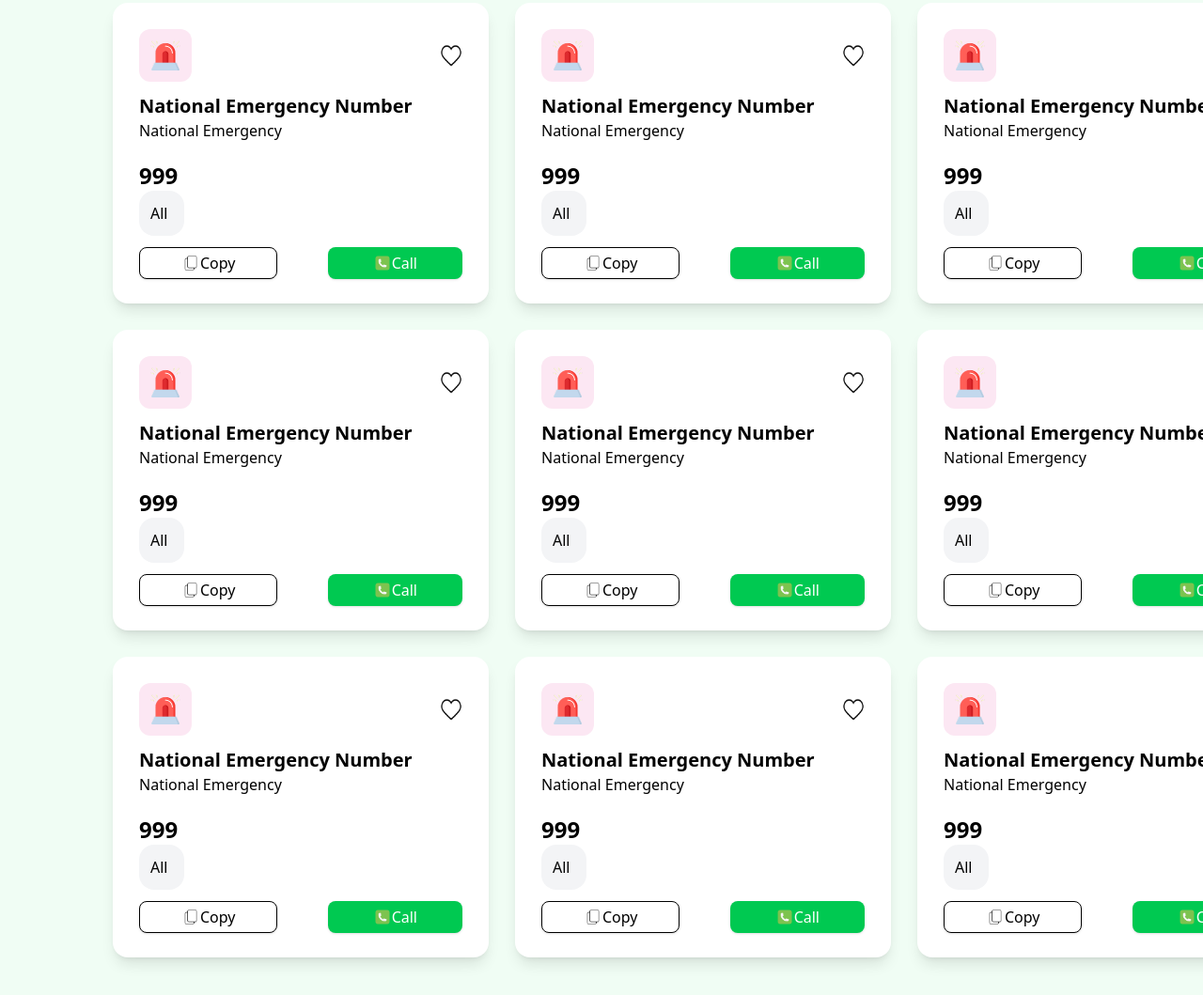
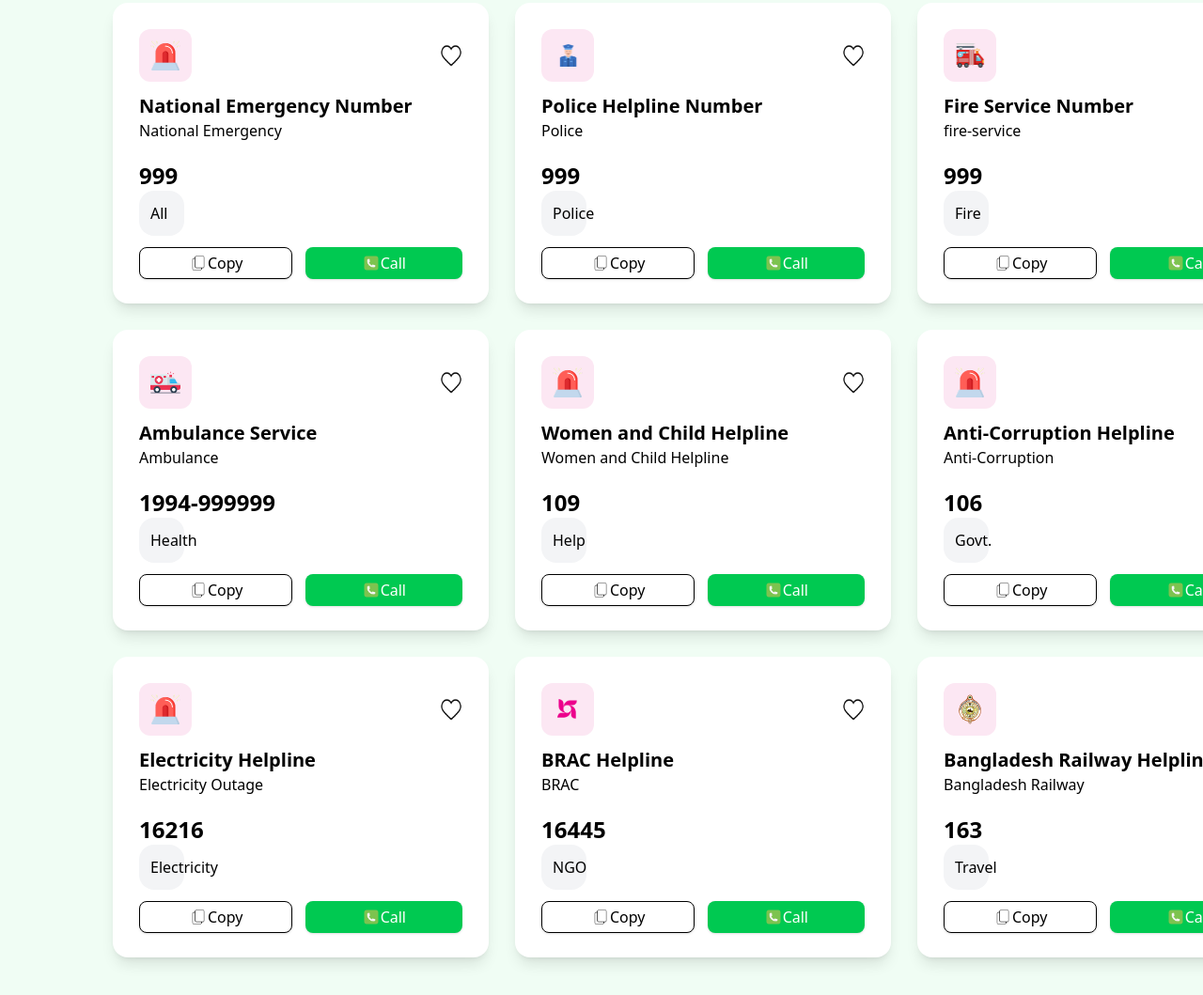
Before and after one commit to nahid-mia/my_fifth_assignment, a plain HTML site: page index.html in a window 1280 px wide. Shown: the part 321-1380 px from the top of the page at 94% size. Drawn offline with nearby package versions, Linux system fonts and the light colour scheme.

Commit message:
Html and css done

```diff
--- a/index.html
+++ b/index.html
@@ -14,7 +14,7 @@
             <h3 class="text-xl font-extrabold text-green-900">Emergency <br> Service</h3>
         </section>
         <section class="flex justify-between gap-3">
-        <div class="flex justify-between gap-1 bg-green-50 px-11 items-center rounded-4xl">
+        <div class="flex justify-between gap-1 bg-green-50 px-13 items-center rounded-4xl">
             <div class="font-bold">0</div>
             <div><img src="assets/heart.png" alt="" class="w-7 h-7"></div>
         </div>
@@ -46,11 +46,11 @@
                         <p class="font-bold text-2xl">999</p>
                         <p class="mb-3 p-3 w-12 bg-gray-100 rounded-2xl">All</p>
                         <div class="flex justify-between">
-                            <button class="flex border border-grey-50 px-11 py-1 bg-white text-black rounded-lg shadow hover:bg-black hover:text-white items-center">
+                            <button class="flex border border-grey-50 px-13 py-1 bg-white text-black rounded-lg shadow hover:bg-black hover:text-white items-center">
                                 <img src="assets/—Pngtree—vector copy icon_4013516.png" alt="" class="w-5 h-5">
                                 <p>Copy</p>
                             </button>
-                        <button class="flex px-12 py-1 bg-green-500 text-white rounded-lg shadow hover:bg-black items-center">
+                        <button class="flex px-15 py-1 bg-green-500 text-white rounded-lg shadow hover:bg-black items-center">
                             <img src="assets/—Pngtree—call sign_8908888.png" alt="" class="w-5 h-5">
                             <p>Call</p>
                         </button>
@@ -60,20 +60,70 @@
                 <div>
                    <div class="flex flex-col gap-3 w-100 h-80 p-7 bg-white rounded-2xl shadow-lg">
                     <section class="flex justify-between items-center">
-                        <div class="bg-pink-100 p-3 rounded-xl"><img src="assets/emergency.png" alt="" class="w-8 h-8"></div>
+                        <div class="bg-pink-100 p-3 rounded-xl"><img src="assets/police.png" alt="" class="w-8 h-8"></div>
                         <div><img src="assets/vecteezy_heart_1187989.png" alt="" class="w-6 h-6"></div>
                     </section>
                     <section>
-                        <p class="font-bold text-xl">National Emergency Number</p>
-                        <p class="mb-5">National Emergency</p>
+                        <p class="font-bold text-xl">Police Helpline Number</p>
+                        <p class="mb-5">Police</p>
                         <p class="font-bold text-2xl">999</p>
-                        <p class="mb-3 p-3 w-12 bg-gray-100 rounded-2xl">All</p>
+                        <p class="mb-3 p-3 w-12 bg-gray-100 rounded-2xl">Police</p>
                         <div class="flex justify-between">
-                            <button class="flex border border-grey-50 px-11 py-1 bg-white text-black rounded-lg shadow hover:bg-black hover:text-white items-center">
+                            <button class="flex border border-grey-50 px-13 py-1 bg-white text-black rounded-lg shadow hover:bg-black hover:text-white items-center">
                                 <img src="assets/—Pngtree—vector copy icon_4013516.png" alt="" class="w-5 h-5">
                                 <p>Copy</p>
                             </button>
-                        <button class="flex px-12 py-1 bg-green-500 text-white rounded-lg shadow hover:bg-black items-center">
+                        <button class="flex px-15 py-1 bg-green-500 text-white rounded-lg shadow hover:bg-black items-center">
+                            <img src="assets/—Pngtree—call sign_8908888.png" alt="" class="w-5 h-5">
+                            <p>Call</p>
+                        </button>
+                        </div>
+                    </section>
+                    </div>
+                </div>
+                <div>
+                    <div class="flex flex-col gap-3 w-100 h-80 p-7 bg-white rounded-2xl shadow-lg">
+                    <section class="flex justify-between items-center">
+                        <div class="bg-pink-100 p-3 rounded-xl"><img src="assets/fire-service.png" alt="" class="w-8 h-8"></div>
+                        <div><img src="assets/vecteezy_heart_1187989.png" alt="" class="w-6 h-6"></div>
+                    </section>
+                    <section>
+                        <p class="font-bold text-xl">Fire Service Number</p>
+                        <p class="mb-5">fire-service</p>
+                        <p class="font-bold text-2xl">999</p>
+                        <p class="mb-3 p-3 w-12 bg-gray-100 rounded-2xl">Fire</p>
+                        <div class="flex justify-between">
+                            <button class="flex border border-grey-50 px-13 py-1 bg-white text-black rounded-lg shadow hover:bg-black hover:text-white items-center">
+                                <img src="assets/—Pngtree—vector copy icon_4013516.png" alt="" class="w-5 h-5">
+                                <p>Copy</p>
+                            </button>
+                        <button class="flex px-15 py-1 bg-green-500 text-white rounded-lg shadow hover:bg-black items-center">
+                            <img src="assets/—Pngtree—call sign_8908888.png" alt="" class="w-5 h-5">
+                            <p>Call</p>
+                        </button>
+                        </div>
+                    </section>
+                    </div>
+                </div>
+            </div>
+            <div class="flex gap-7">
+                <div>
+                    <div class="flex flex-col gap-3 w-100 h-80 p-7 bg-white rounded-2xl shadow-lg">
+                    <section class="flex justify-between items-center">
+                        <div class="bg-pink-100 p-3 rounded-xl"><img src="assets/ambulance.png" alt="" class="w-8 h-8"></div>
+                        <div><img src="assets/vecteezy_heart_1187989.png" alt="" class="w-6 h-6"></div>
+                    </section>
+                    <section>
+                        <p class="font-bold text-xl">Ambulance Service</p>
+                        <p class="mb-5">Ambulance</p>
+                        <p class="font-bold text-2xl">1994-999999</p>
+                        <p class="mb-3 p-3 w-12 bg-gray-100 rounded-2xl">Health</p>
+                        <div class="flex justify-between">
+                            <button class="flex border border-grey-50 px-13 py-1 bg-white text-black rounded-lg shadow hover:bg-black hover:text-white items-center">
+                                <img src="assets/—Pngtree—vector copy icon_4013516.png" alt="" class="w-5 h-5">
+                                <p>Copy</p>
+                            </button>
+                        <button class="flex px-15 py-1 bg-green-500 text-white rounded-lg shadow hover:bg-black items-center">
                             <img src="assets/—Pngtree—call sign_8908888.png" alt="" class="w-5 h-5">
                             <p>Call</p>
                         </button>
@@ -88,42 +138,16 @@
                         <div><img src="assets/vecteezy_heart_1187989.png" alt="" class="w-6 h-6"></div>
                     </section>
                     <section>
-                        <p class="font-bold text-xl">National Emergency Number</p>
-                        <p class="mb-5">National Emergency</p>
-                        <p class="font-bold text-2xl">999</p>
-                        <p class="mb-3 p-3 w-12 bg-gray-100 rounded-2xl">All</p>
+                        <p class="font-bold text-xl">Women and Child Helpline</p>
+                        <p class="mb-5">Women and Child Helpline</p>
+                        <p class="font-bold text-2xl">109</p>
+                        <p class="mb-3 p-3 w-12 bg-gray-100 rounded-2xl">Help</p>
                         <div class="flex justify-between">
-                            <button class="flex border border-grey-50 px-11 py-1 bg-white text-black rounded-lg shadow hover:bg-black hover:text-white items-center">
+                            <button class="flex border border-grey-50 px-13 py-1 bg-white text-black rounded-lg shadow hover:bg-black hover:text-white items-center">
                                 <img src="assets/—Pngtree—vector copy icon_4013516.png" alt="" class="w-5 h-5">
                                 <p>Copy</p>
                             </button>
-                        <button class="flex px-12 py-1 bg-green-500 text-white rounded-lg shadow hover:bg-black items-center">
-                            <img src="assets/—Pngtree—call sign_8908888.png" alt="" class="w-5 h-5">
-                            <p>Call</p>
-                        </button>
-                        </div>
-                    </section>
-                    </div>
-                </div>
-            </div>
-            <div class="flex gap-7">
-                <div>
-                    <div class="flex flex-col gap-3 w-100 h-80 p-7 bg-white rounded-2xl shadow-lg">
-                    <section class="flex justify-between items-center">
-                        <div class="bg-pink-100 p-3 rounded-xl"><img src="assets/emergency.png" alt="" class="w-8 h-8"></div>
-                        <div><img src="assets/vecteezy_heart_1187989.png" alt="" class="w-6 h-6"></div>
-                    </section>
-                    <section>
-                        <p class="font-bold text-xl">National Emergency Number</p>
-                        <p class="mb-5">National Emergency</p>
-                        <p class="font-bold text-2xl">999</p>
-                        <p class="mb-3 p-3 w-12 bg-gray-100 rounded-2xl">All</p>
-                        <div class="flex justify-between">
-                            <button class="flex border border-grey-50 px-11 py-1 bg-white text-black rounded-lg shadow hover:bg-black hover:text-white items-center">
-                                <img src="assets/—Pngtree—vector copy icon_4013516.png" alt="" class="w-5 h-5">
-                                <p>Copy</p>
-                            </button>
-                        <button class="flex px-12 py-1 bg-green-500 text-white rounded-lg shadow hover:bg-black items-center">
+                        <button class="flex px-15 py-1 bg-green-500 text-white rounded-lg shadow hover:bg-black items-center">
                             <img src="assets/—Pngtree—call sign_8908888.png" alt="" class="w-5 h-5">
                             <p>Call</p>
                         </button>
@@ -138,40 +162,16 @@
                         <div><img src="assets/vecteezy_heart_1187989.png" alt="" class="w-6 h-6"></div>
                     </section>
                     <section>
-                        <p class="font-bold text-xl">National Emergency Number</p>
-                        <p class="mb-5">National Emergency</p>
-                        <p class="font-bold text-2xl">999</p>
-                        <p class="mb-3 p-3 w-12 bg-gray-100 rounded-2xl">All</p>
+                        <p class="font-bold text-xl">Anti-Corruption Helpline</p>
+                        <p class="mb-5">Anti-Corruption</p>
+                        <p class="font-bold text-2xl">106</p>
+                        <p class="mb-3 p-3 w-12 bg-gray-100 rounded-2xl">Govt.</p>
                         <div class="flex justify-between">
-                            <button class="flex border border-grey-50 px-11 py-1 bg-white text-black rounded-lg shadow hover:bg-black hover:text-white items-center">
+                            <button class="flex border border-grey-50 px-13 py-1 bg-white text-black rounded-lg shadow hover:bg-black hover:text-white items-center">
                                 <img src="assets/—Pngtree—vector copy icon_4013516.png" alt="" class="w-5 h-5">
                                 <p>Copy</p>
                             </button>
-                        <button class="flex px-12 py-1 bg-green-500 text-white rounded-lg shadow hover:bg-black items-center">
-                            <img src="assets/—Pngtree—call sign_8908888.png" alt="" class="w-5 h-5">
-                            <p>Call</p>
-                        </button>
-                        </div>
-                    </section>
-                    </div>
-                </div>
-                <div>
-                    <div class="flex flex-col gap-3 w-100 h-80 p-7 bg-white rounded-2xl shadow-lg">
-                    <section class="flex justify-between items-center">
-                        <div class="bg-pink-100 p-3 rounded-xl"><img src="assets/emergency.png" alt="" class="w-8 h-8"></div>
-                        <div><img src="assets/vecteezy_heart_1187989.png" alt="" class="w-6 h-6"></div>
-                    </section>
-                    <section>
-                        <p class="font-bold text-xl">National Emergency Number</p>
-                        <p class="mb-5">National Emergency</p>
-                        <p class="font-bold text-2xl">999</p>
-                        <p class="mb-3 p-3 w-12 bg-gray-100 rounded-2xl">All</p>
-                        <div class="flex justify-between">
-                            <button class="flex border border-grey-50 px-11 py-1 bg-white text-black rounded-lg shadow hover:bg-black hover:text-white items-center">
-                                <img src="assets/—Pngtree—vector copy icon_4013516.png" alt="" class="w-5 h-5">
-                                <p>Copy</p>
-                            </button>
-                        <button class="flex px-12 py-1 bg-green-500 text-white rounded-lg shadow hover:bg-black items-center">
+                        <button class="flex px-15 py-1 bg-green-500 text-white rounded-lg shadow hover:bg-black items-center">
                             <img src="assets/—Pngtree—call sign_8908888.png" alt="" class="w-5 h-5">
                             <p>Call</p>
                         </button>
@@ -188,16 +188,16 @@
                         <div><img src="assets/vecteezy_heart_1187989.png" alt="" class="w-6 h-6"></div>
                     </section>
                     <section>
-                        <p class="font-bold text-xl">National Emergency Number</p>
-                        <p class="mb-5">National Emergency</p>
-                        <p class="font-bold text-2xl">999</p>
-                        <p class="mb-3 p-3 w-12 bg-gray-100 rounded-2xl">All</p>
+                        <p class="font-bold text-xl">Electricity Helpline</p>
+                        <p class="mb-5">Electricity Outage</p>
+                        <p class="font-bold text-2xl">16216</p>
+                        <p class="mb-3 p-3 w-12 bg-gray-100 rounded-2xl">Electricity</p>
                         <div class="flex justify-between">
-                            <button class="flex border border-grey-50 px-11 py-1 bg-white text-black rounded-lg shadow hover:bg-black hover:text-white items-center">
+                            <button class="flex border border-grey-50 px-13 py-1 bg-white text-black rounded-lg shadow hover:bg-black hover:text-white items-center">
                                 <img src="assets/—Pngtree—vector copy icon_4013516.png" alt="" class="w-5 h-5">
                                 <p>Copy</p>
                             </button>
-                        <button class="flex px-12 py-1 bg-green-500 text-white rounded-lg shadow hover:bg-black items-center">
+                        <button class="flex px-15 py-1 bg-green-500 text-white rounded-lg shadow hover:bg-black items-center">
                             <img src="assets/—Pngtree—call sign_8908888.png" alt="" class="w-5 h-5">
                             <p>Call</p>
                         </button>
@@ -208,20 +208,20 @@
                 <div>
                     <div class="flex flex-col gap-3 w-100 h-80 p-7 bg-white rounded-2xl shadow-lg">
                     <section class="flex justify-between items-center">
-                        <div class="bg-pink-100 p-3 rounded-xl"><img src="assets/emergency.png" alt="" class="w-8 h-8"></div>
+                        <div class="bg-pink-100 p-3 rounded-xl"><img src="assets/brac.png" alt="" class="w-8 h-8"></div>
                         <div><img src="assets/vecteezy_heart_1187989.png" alt="" class="w-6 h-6"></div>
                     </section>
                     <section>
-                        <p class="font-bold text-xl">National Emergency Number</p>
-                        <p class="mb-5">National Emergency</p>
-                        <p class="font-bold text-2xl">999</p>
-                        <p class="mb-3 p-3 w-12 bg-gray-100 rounded-2xl">All</p>
+                        <p class="font-bold text-xl">BRAC Helpline</p>
+                        <p class="mb-5">BRAC</p>
+                        <p class="font-bold text-2xl">16445</p>
+                        <p class="mb-3 p-3 w-12 bg-gray-100 rounded-2xl">NGO</p>
                         <div class="flex justify-between">
-                            <button class="flex border border-grey-50 px-11 py-1 bg-white text-black rounded-lg shadow hover:bg-black hover:text-white items-center">
+                            <button class="flex border border-grey-50 px-13 py-1 bg-white text-black rounded-lg shadow hover:bg-black hover:text-white items-center">
                                 <img src="assets/—Pngtree—vector copy icon_4013516.png" alt="" class="w-5 h-5">
                                 <p>Copy</p>
                             </button>
-                        <button class="flex px-12 py-1 bg-green-500 text-white rounded-lg shadow hover:bg-black items-center">
+                        <button class="flex px-15 py-1 bg-green-500 text-white rounded-lg shadow hover:bg-black items-center">
                             <img src="assets/—Pngtree—call sign_8908888.png" alt="" class="w-5 h-5">
                             <p>Call</p>
                         </button>
@@ -232,20 +232,20 @@
                 <div>
                     <div class="flex flex-col gap-3 w-100 h-80 p-7 bg-white rounded-2xl shadow-lg">
                     <section class="flex justify-between items-center">
-                        <div class="bg-pink-100 p-3 rounded-xl"><img src="assets/emergency.png" alt="" class="w-8 h-8"></div>
+                        <div class="bg-pink-100 p-3 rounded-xl"><img src="assets/Bangladesh-Railway.png" alt="" class="w-8 h-8"></div>
                         <div><img src="assets/vecteezy_heart_1187989.png" alt="" class="w-6 h-6"></div>
                     </section>
                     <section>
-                        <p class="font-bold text-xl">National Emergency Number</p>
-                        <p class="mb-5">National Emergency</p>
-                        <p class="font-bold text-2xl">999</p>
-                        <p class="mb-3 p-3 w-12 bg-gray-100 rounded-2xl">All</p>
+                        <p class="font-bold text-xl">Bangladesh Railway Helpline</p>
+                        <p class="mb-5">Bangladesh Railway</p>
+                        <p class="font-bold text-2xl">163</p>
+                        <p class="mb-3 p-3 w-12 bg-gray-100 rounded-2xl">Travel</p>
                         <div class="flex justify-between">
-                            <button class="flex border border-grey-50 px-11 py-1 bg-white text-black rounded-lg shadow hover:bg-black hover:text-white items-center">
+                            <button class="flex border border-grey-50 px-13 py-1 bg-white text-black rounded-lg shadow hover:bg-black hover:text-white items-center">
                                 <img src="assets/—Pngtree—vector copy icon_4013516.png" alt="" class="w-5 h-5">
                                 <p>Copy</p>
                             </button>
-                        <button class="flex px-12 py-1 bg-green-500 text-white rounded-lg shadow hover:bg-black items-center">
+                        <button class="flex px-15 py-1 bg-green-500 text-white rounded-lg shadow hover:bg-black items-center">
                             <img src="assets/—Pngtree—call sign_8908888.png" alt="" class="w-5 h-5">
                             <p>Call</p>
                         </button>
```
